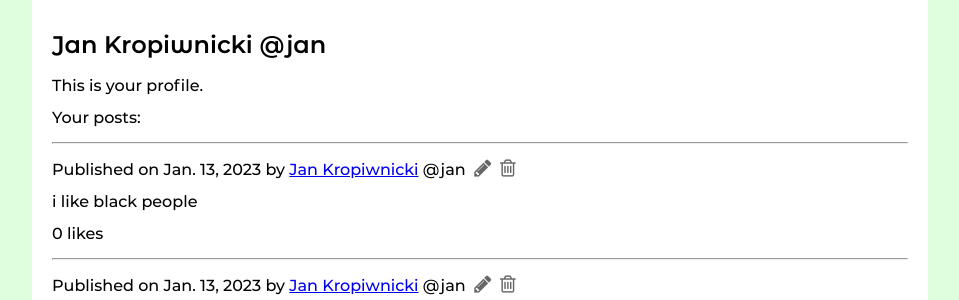
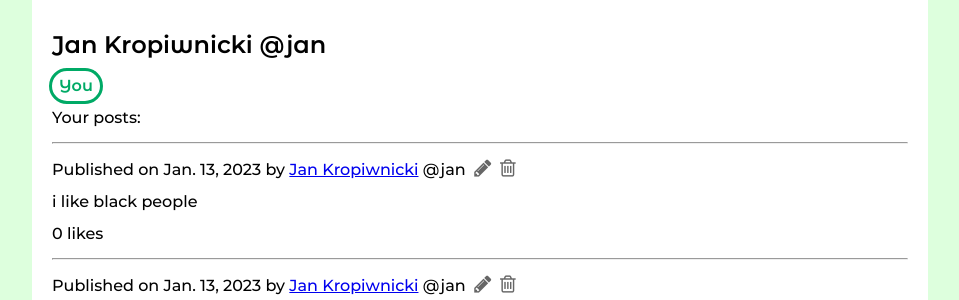
Before and after one commit to jan-kropiwnicki/faces, a Django app: a page that uses templates/user.html in a window 1280 px wide. Shown: the part 72-372 px from the top of the page, without its empty margins (160-1119 px from the left). Run offline with Django 4.2, Linux system fonts and the light colour scheme; a user stored in the database is signed in; data comes from the database, SQL or seed files in the repository; both versions use the stored data as it was after the commit.

Commit message:
Styled some buttons

```diff
--- a/static/css/style.css
+++ b/static/css/style.css
@@ -80,15 +80,16 @@ header ul li a:hover {
 main {
     padding: 86px 20px 20px;
 }
-button {
+button, .friend-button {
     background-color: #0a6;
     border: none;
     padding: 10px;
     font-size: 16px;
-    font-family: 'montserrat', sans-serif;
+    font-family: 'montserrat_alternates', sans-serif;
     color: white;
     border-radius: 100px;
     cursor: pointer;
+    text-decoration: none;
 }
 input {
     padding: 10px 15px;
@@ -151,6 +152,12 @@ textarea {
     text-decoration: none;
     color: #666;
 }
+.friend-button-active {
+    color: #0a6;
+    background-color: white;
+    outline: 3px solid #0a6;
+    padding: 7px;
+}
 
 @media only screen and (max-width: 900px) {
     header ul li {
--- a/templates/user.html
+++ b/templates/user.html
@@ -7,13 +7,13 @@
 
         <h2>{{ viewed_user.first_name }} {{ viewed_user.last_name }} @{{ viewed_user.username }}</h2>
         {% if viewed_user == user %}
-            This is your profile.
+            <a class="friend-button friend-button-active">You</a>
         {% elif user.person in viewed_user.person.friends.all %}
-            You are friends with {{ viewed_user.first_name }}. <a href="{% url 'end_friendship' viewed_user.username %}">End friendship</a>
+            <a class="friend-button friend-button-active" href="{% url 'end_friendship' viewed_user.username %}">End friendship</a>
         {% elif user.person in viewed_user.requestprofile.friend_requests.all %}
-            You sent a friend request to {{ viewed_user.first_name }}.
+            <a class="friend-button friend-button-active">Pending friend request</a>
         {% else %}
-            <a href="{% url 'send_request' viewed_user.username %}">Send friend request</a>
+            <a class="friend-button" href="{% url 'send_request' viewed_user.username %}">Send friend request</a>
         {% endif %}
         {% if post_list %}
             <p>{% if viewed_user == user %}Your{% else %}{{ viewed_user.first_name }}'s{% endif %} posts:</p>
```
Also changed, not shown: db.sqlite3.
